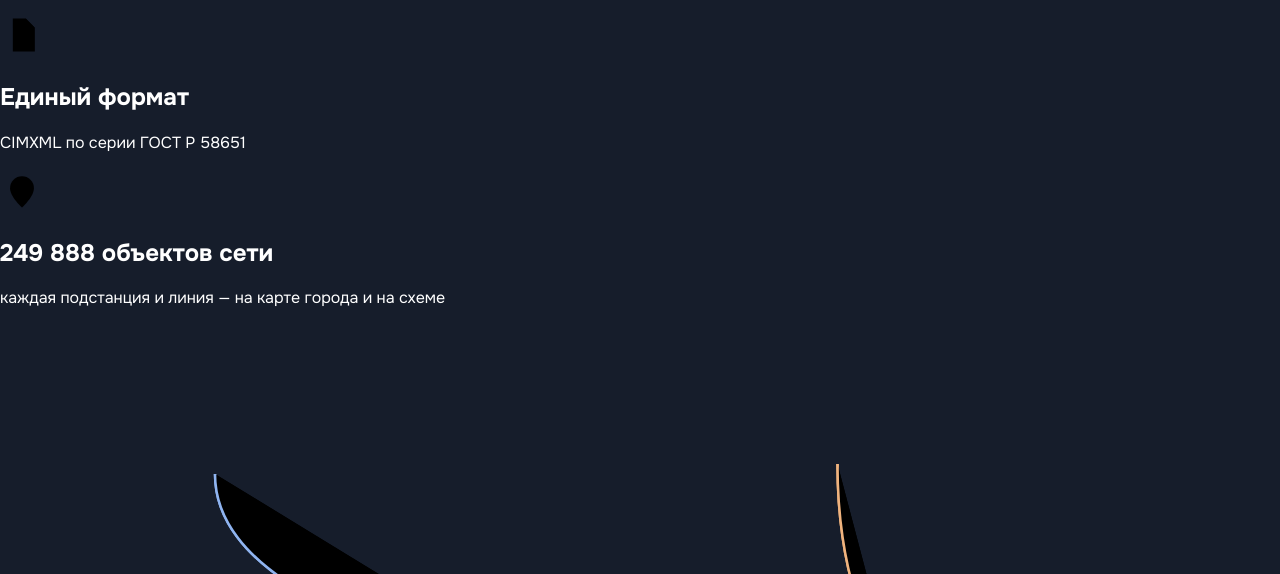
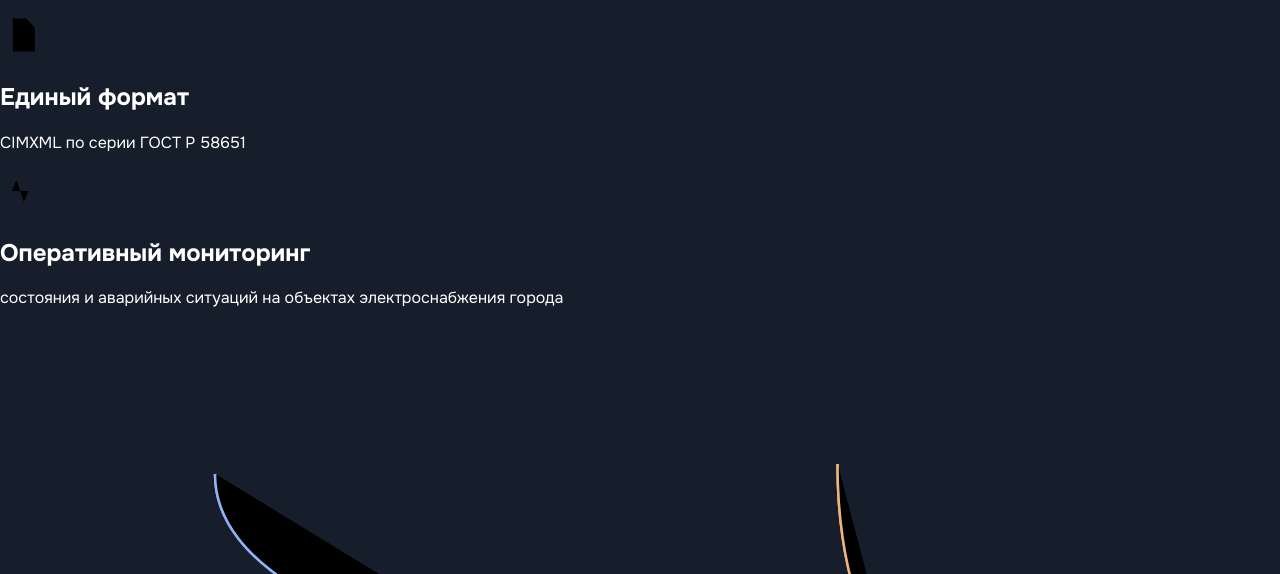
Before and after one commit to 1Lux0r1/PrasaMer, a plain HTML site: page build/canvas/project/PowerAbout.dc.html in a window 1280 px wide. Shown: the part 226-800 px from the top of the page. Drawn offline with Linux system fonts and the light colour scheme; a script that the page names is missing; files whose address does not match are found by name.

Commit message:
Slide 1: third slogan — «Оперативный мониторинг»
Co-Authored-By: Claude Fable 5.2 <noreply@anthropic.com>
Claude-Session: https://claude.ai/code/session_01Qr6hoiVJbsbDk1D9j6Ly3d

```diff
--- a/build/canvas/project/PowerAbout.dc.html
+++ b/build/canvas/project/PowerAbout.dc.html
@@ -40,8 +40,8 @@ a{color:#ffffff;text-decoration:none}a:hover{color:#ffffff}
     <div><h2>Единый формат</h2><p>CIMXML по серии ГОСТ Р 58651</p></div>
   </section>
   <section class="ab-slogan ab-g3" style="top: 742px; --c: #5FD6A2">
-    <span class="ab-sl-ic" aria-hidden="true"><svg width="44" height="44" viewBox="0 0 24 24"><path d="M12 21s-6.500-5.800-6.500-10.500a6.500 6.500 0 0 1 13 0C18.500 15.200 12 21 12 21z"/><circle cx="12" cy="10.500" r="2.300"/></svg></span>
-    <div><h2>249 888 объектов сети</h2><p>каждая подстанция и линия — на карте города и на схеме</p></div>
+    <span class="ab-sl-ic" aria-hidden="true"><svg width="44" height="44" viewBox="0 0 24 24"><path d="M2.500 12h4l2.500-6 4 12 2.500-6h6"/></svg></span>
+    <div><h2>Оперативный мониторинг</h2><p>состояния и аварийных ситуаций на объектах электроснабжения города</p></div>
   </section>
   <div class="ab-scene">
     <svg class="ab-wires" viewBox="0 0 768 632"><defs><linearGradient id="abb" x1="0" y1="0" x2="0" y2="1"><stop offset="0" stop-color="#56B4E9" stop-opacity="0.55"/><stop offset="1" stop-color="#5FD6A2" stop-opacity="0"/></linearGradient></defs>
```
Also changed, not shown: index.html (+2 -2 lines), offline.html (+2 -2 lines), 1 other file.
